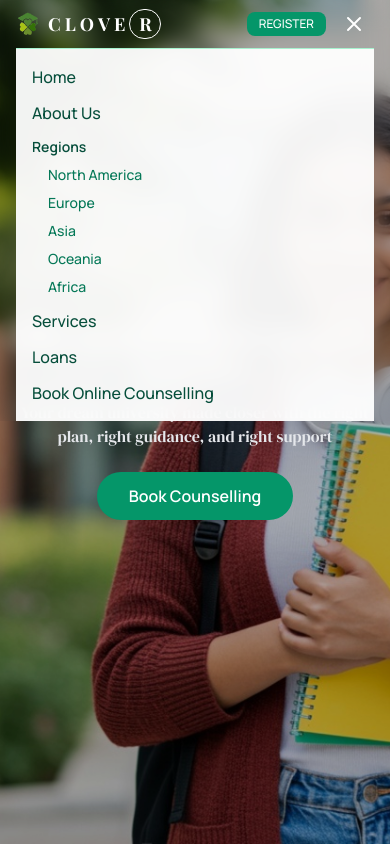
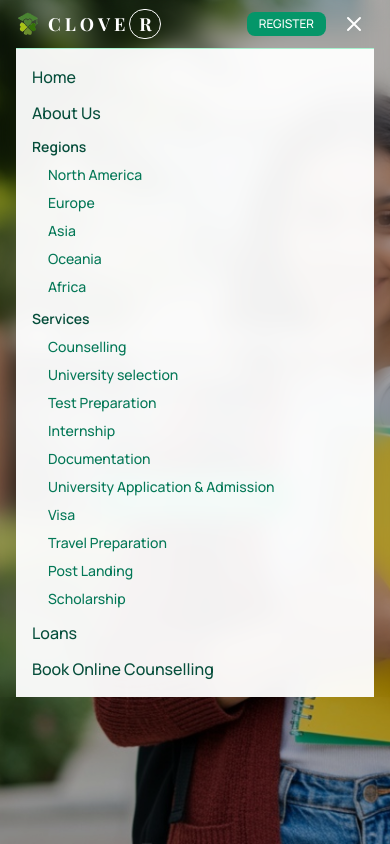
Before and after one commit to bala-guhan/clover, a React (Vite) app: page / in a window 390 px wide. Both pictures are taken after a click on the button 354 px from the left and 24 px from the top of the page. Shown: the top 844 px of the page. Built offline with nearby package versions, Linux system fonts and the light colour scheme.

Commit message:
add mobile navbar changes

```diff
--- a/src/components/NavBar.tsx
+++ b/src/components/NavBar.tsx
@@ -130,7 +130,14 @@ export default function NavBar() {
                   </a>
                 ))}
               </div>
-              <a href="/services" className="block text-emerald-900 hover:text-emerald-700 font-medium">Services</a>
+              <div className="space-y-2">
+                <div className="text-emerald-900 font-semibold text-sm">Services</div>
+                {services.map((service) => (
+                  <a key={service} href={`/services/${service.toLowerCase().replace(/\s+/g, '-')}`} className="block text-emerald-700 hover:text-emerald-600 font-medium ml-4 text-sm">
+                    {service}
+                  </a>
+                ))}
+              </div>
               <a href="/loans" className="block text-emerald-900 hover:text-emerald-700 font-medium">Loans</a>
               <a href="/counselling" className="block text-emerald-900 hover:text-emerald-700 font-medium">Book Online Counselling</a>
             </div>
```
